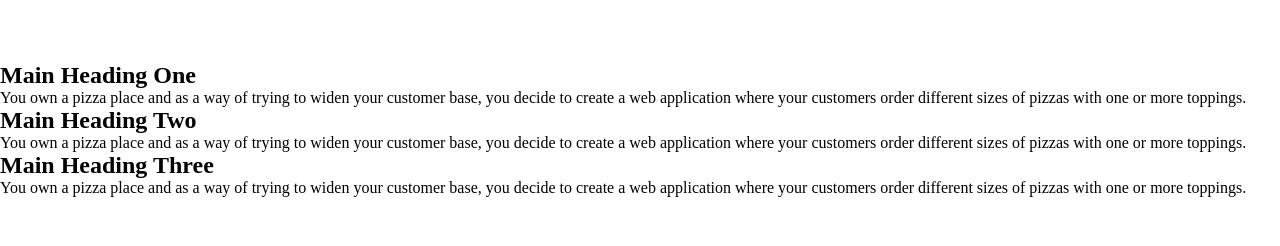
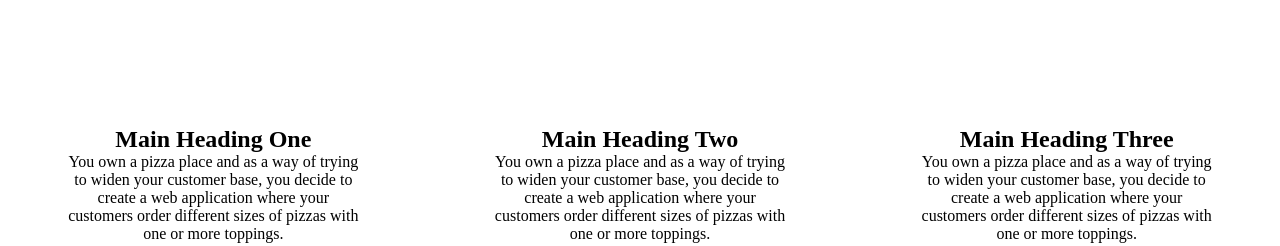
Before and after one commit to George-Onyango/flexport, a plain HTML site: page index.html in a window 1280 px wide. Shown: the part 756-1002 px from the top of the page. Drawn offline with Linux system fonts and the light colour scheme.

Commit message:
display the projects done in box form layout

```diff
--- a/flexbox.css/styles.css
+++ b/flexbox.css/styles.css
@@ -59,3 +59,9 @@
     flex-flow: row wrap;
     padding: 5% 0;
 }
+
+.main1 {
+    flex: 1;
+    padding: 5%;
+    text-align: center;
+}
```
